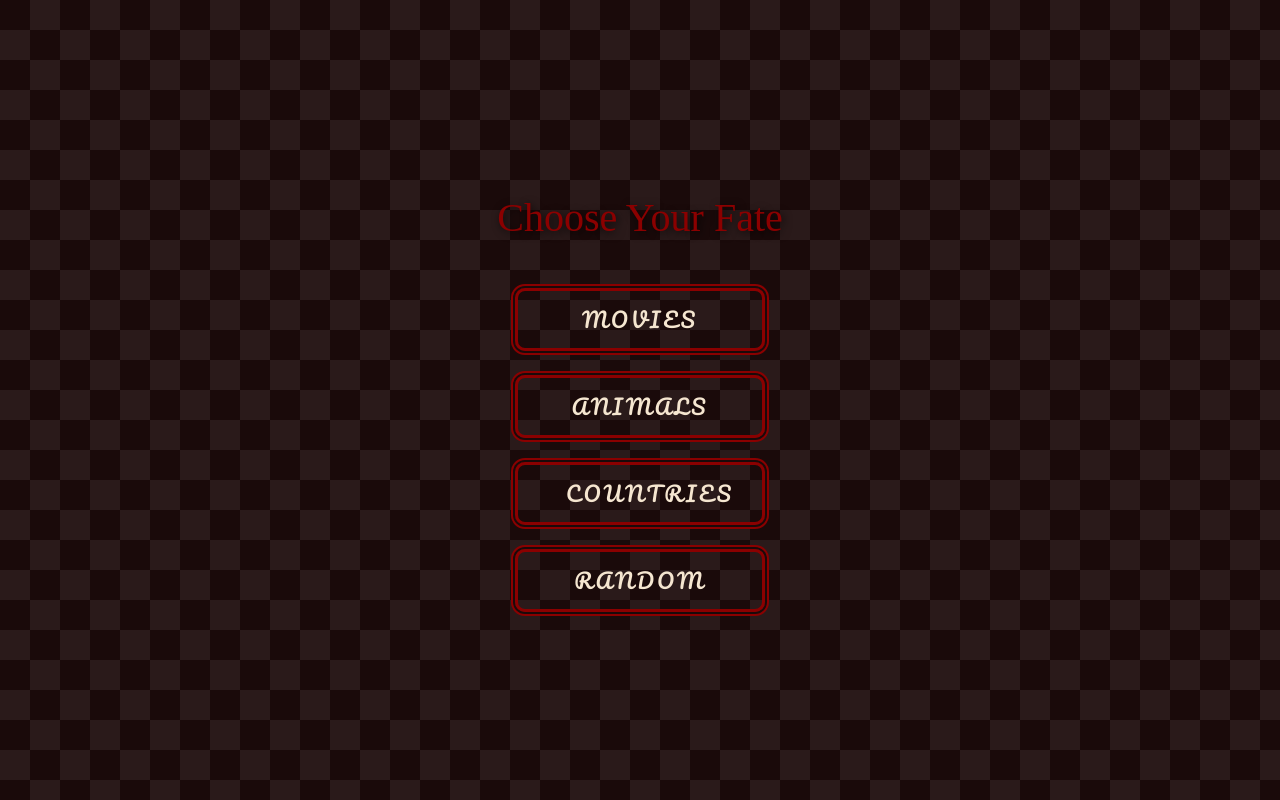
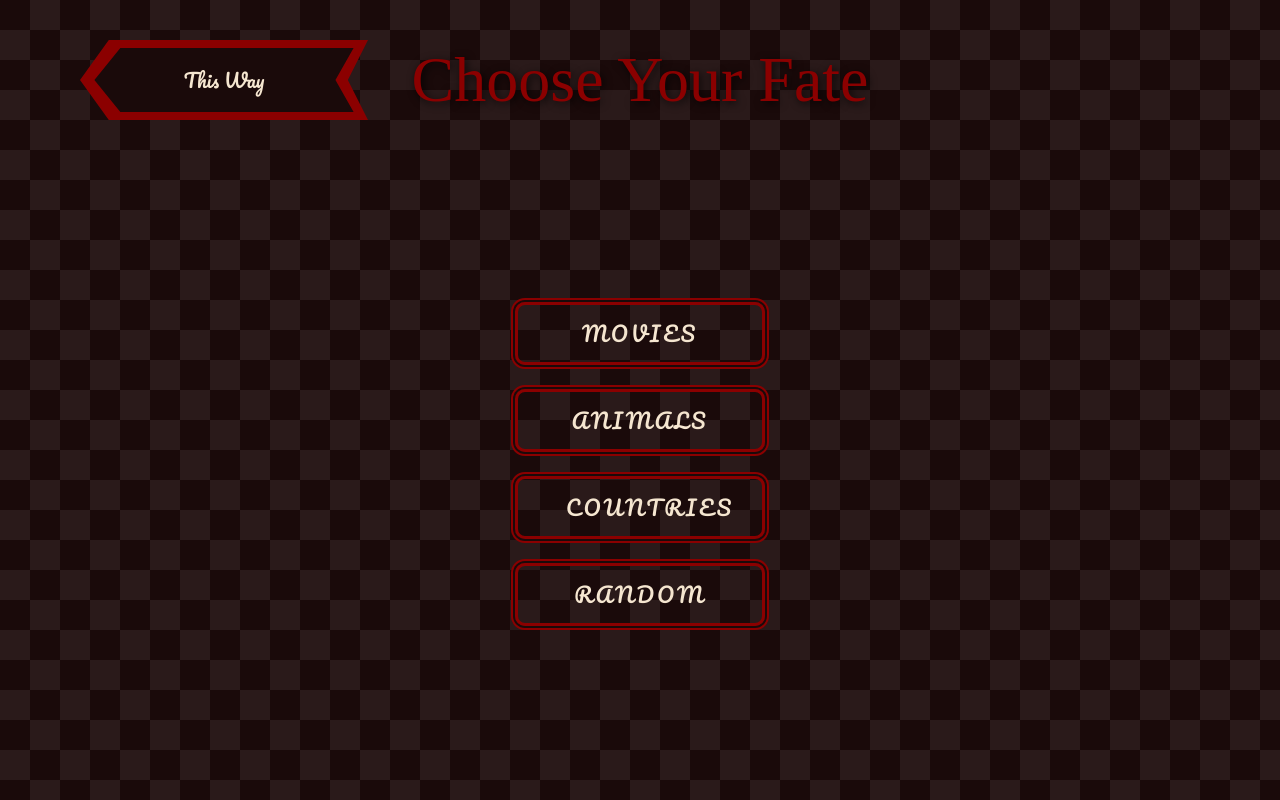
Before and after one commit to 3elinda/hangman-2.0, a React (Vite) app: page /categories in a window 1280 px wide. Built offline with nearby package versions, Linux system fonts and the light colour scheme; a web font is replaced by a local one.

Commit message:
Add This Way navigation to Categories page
- Added arrow sign button to Categories page to go back to Home
- Moved title into top row alongside sign for consistency
- Matched layout and positioning with Game Page
- Both pages now have consistent This Way sign placement

```diff
--- a/src/data/words.ts
+++ b/src/data/words.ts
@@ -2,7 +2,7 @@ export const wordsByCategory: Record<string, string[]> = {
   Movies: [
     "frozen",
     "titanic",
-    " inception",
+    "inception",
     "avatar",
     "moana",
     "shrek",
@@ -11,9 +11,9 @@ export const wordsByCategory: Record<string, string[]> = {
     "beetlejuice",
     "tangled",
     "aladdin",
-    " jaws",
+    "jaws",
     "pinocchio",
-    " alien",
+    "alien",
     "gladiator",
     "cinderella",
     "interestellar",
--- a/src/pages/Categories.tsx
+++ b/src/pages/Categories.tsx
@@ -16,24 +16,85 @@ function Categories() {
       style={{
         display: "flex",
         flexDirection: "column",
-        alignItems: "center",
-        justifyContent: "center",
         minHeight: "100vh",
-        gap: "1.5rem",
+        padding: "0 3rem",
       }}
     >
+      {/* Top row with This Way sign and title*/}
+      <div
+        style={{
+          display: "flex",
+          alignItems: "center",
+          width: "100%",
+          paddingLeft: "2rem",
+          paddingRight: "2rem",
+          paddingTop: "2rem",
+        }}
+      >
+        {/* This Way sign on the left */}
+        <div
+          onClick={() => navigate("/")}
+          style={{
+            backgroundColor: "#8b0000",
+            clipPath:
+              "polygon(10% 0%, 100% 0%, 93% 50%, 100% 100%, 10% 100%, 0% 50%)",
+            height: "5rem",
+            width: "18rem",
+            display: "flex",
+            justifyContent: "center",
+            alignItems: "center",
+            cursor: "pointer",
+            flexShrink: 0,
+          }}
+        >
+          <div
+            style={{
+              backgroundColor: "#1a0a0a",
+              clipPath:
+                "polygon(10% 0%, 100% 0%, 93% 50%, 100% 100%, 10% 100%, 0% 50%)",
+              height: "4rem",
+              width: "90%",
+              display: "flex",
+              justifyContent: "center",
+              alignItems: "center",
+              fontSize: "1.2rem",
+              fontFamily: "Pacifico, cursive",
+              color: "#f5e6d0",
+            }}
+          >
+            This Way
+          </div>
+        </div>
+
+        {/* Title centered */}
         <h1
           style={{
-          fontSize: "2.5rem",
-          textAlign: "center" as const,
+            fontSize: "4rem",
+            textAlign: "center",
             fontFamily: "UnifrakturMaguntia, cursive",
             color: "#8b0000",
             textShadow: "2px 2px 8px rgba(0,0,0,0.8)",
-          marginBottom: "1rem",
+            flex: 1,
           }}
         >
           Choose Your Fate
         </h1>
+
+        {/* Invisible buttons */}
+        <div style={{ width: "18rem", flexShrink: 0 }} />
+      </div>
+
+      {/* Centered content */}
+      <div
+        style={{
+          display: "flex",
+          flexDirection: "column",
+          alignItems: "center",
+          justifyContent: "center",
+          flex: 1,
+          gap: "1.5rem",
+        }}
+      >
         {categories.map((category) => (
           // .map() loops through categories list and creates a button for each one automatically instead of writing 5 buttons by hand
           <button
@@ -70,6 +131,7 @@ function Categories() {
           </button>
         ))}
       </div>
+    </div>
   );
 }
 
--- a/src/pages/Game.tsx
+++ b/src/pages/Game.tsx
@@ -97,7 +97,7 @@ function Game() {
         flexDirection: "column",
         alignItems: "center",
         gap: "1.5rem",
-        padding: "3rem 1rem",
+        padding: "2.5rem 1rem",
       }}
     >
       <div
```
Lines whose indentation alone changed are shown as unchanged.
